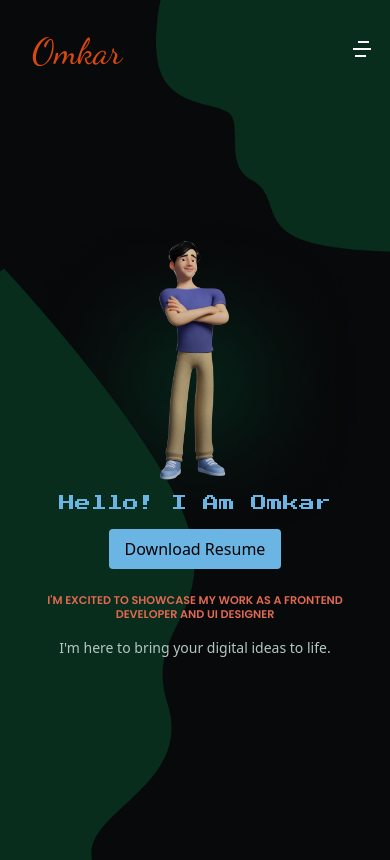
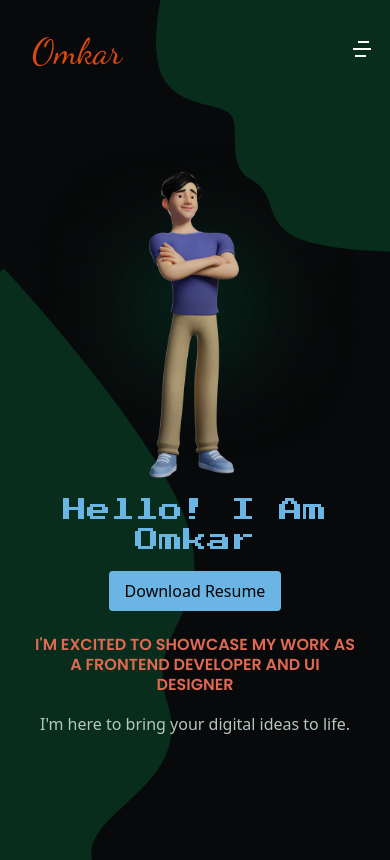
Before and after one commit to OmkarThakre01/portfolio, a React (Vite) app: page / in a window 390 px wide. Shown: the top 860 px of the page. Built offline with nearby package versions, Linux system fonts and the light colour scheme.

Commit message:
ui hero commit

```diff
--- a/src/Components/Hero/hero.jsx
+++ b/src/Components/Hero/hero.jsx
@@ -9,7 +9,7 @@ const Hero = () => {
       {/* Text Section */}
       <div className="flex flex-col items-center text-center space-y-4 order-2 lg:order-none lg:w-1/2 px-4 sm:px-6 md:px-8 lg:px-0 ml-0 lg:ml-[5rem]">
         <div>
-          <h1 className="text-[#6AB5E4] text-1xl sm:text-4xl md:text-[3rem] lg:text-[3.5rem] font-Press leading-tight">
+          <h1 className="text-[#6AB5E4] text-2xl sm:text-4xl md:text-3xl lg:text-3xl font-Press leading-tight">
             Hello! I Am Omkar
           </h1>
         </div>
@@ -32,16 +32,16 @@ const Hero = () => {
         <img
           src={img1}
           alt="Foreground"
-          className="relative w-[70%] sm:w-[60%] md:w-[50%] lg:w-[60%]"
+          className="relative w-[90%] sm:w-[70%] md:w-[70%] lg:w-[90%]"
         />
       </div>
 
       {/* Additional Information */}
       <div className="flex flex-col items-center text-center space-y-4 order-3 xl:text-left lg:w-[80%] md:w-[70%] lg:px-6 px-4 sm:px-6 md:px-8">
-        <h2 className="text-[#DF6951] text-[0.7rem] sm:text-1xl md:text-3xl lg:text-2xl font-semibold font-Poppins uppercase text-center md:text-left leading-tight">
+        <h2 className="text-[#DF6951] text-[1rem] sm:text-1xl md:text-3xl lg:text-3xl font-semibold font-Poppins uppercase text-center md:text-left leading-tight">
           I'm excited to showcase my work as a frontend developer and UI designer
         </h2>
-        <p className="text-[#B5C7C1] text-sm sm:text-base md:text-lg text-center md:text-left leading-relaxed">
+        <p className="text-[#B5C7C1] text-1xl sm:text-base md:text-lg text-center md:text-left leading-relaxed">
           I'm here to bring your digital ideas to life.
         </p>
       </div>
```
